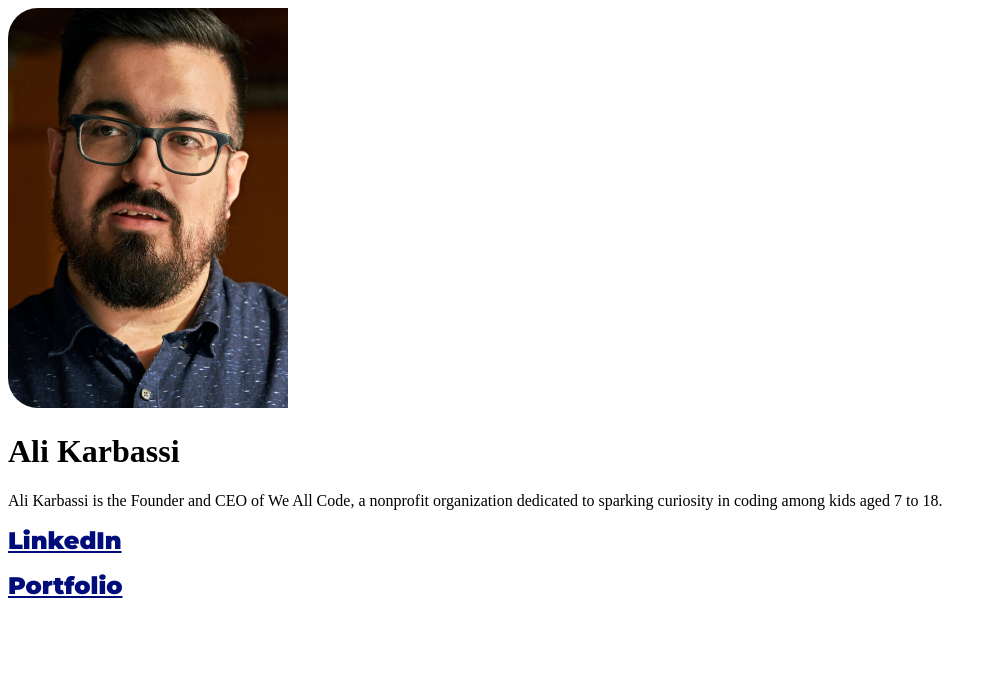
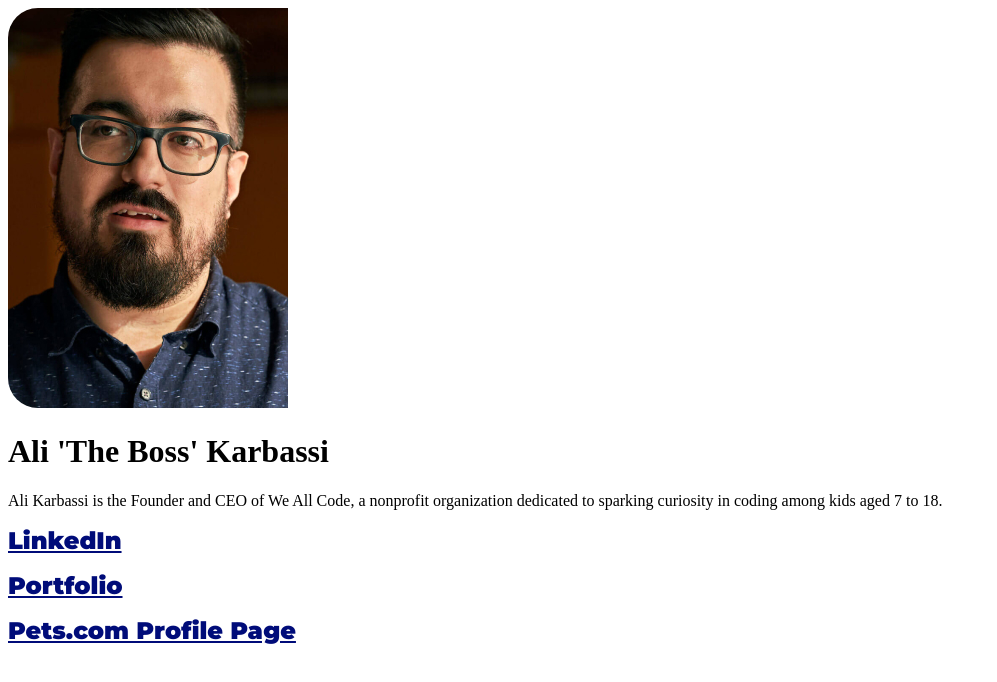
Before and after one commit to karbassi/2022-spring-session-05, a plain HTML site: page index.html in a window 1280 px wide. Shown: the whole page, without its empty margins (0-997 px from the left). Drawn offline with Linux system fonts and the light colour scheme.

Commit message:
Add nickname and additional profile link

```diff
--- a/index.html
+++ b/index.html
@@ -16,7 +16,7 @@
 
     <main>
         <img src="./assets/img/ali-karbassi.jpg" alt="Photo of Ali Karbassi">
-        <h1>Ali Karbassi</h1>
+        <h1>Ali 'The Boss' Karbassi</h1>
         <p>Ali Karbassi is the Founder and CEO of We All Code, a nonprofit organization dedicated to sparking curiosity in coding among kids aged 7 to 18.</p>
         <p>
             <a href="https://linkedin.com/in/karbassi" class="btn">LinkedIn</a>
@@ -24,6 +24,9 @@
         <p>
             <a href="https://karbassi.com" class="btn">Portfolio</a>
         </p>
+        <p>
+            <a href="https://pets.com/profile/karbassi/" class="btn">Pets.com Profile Page</a>
+        </p>
     </main>
 
 </body>
```
